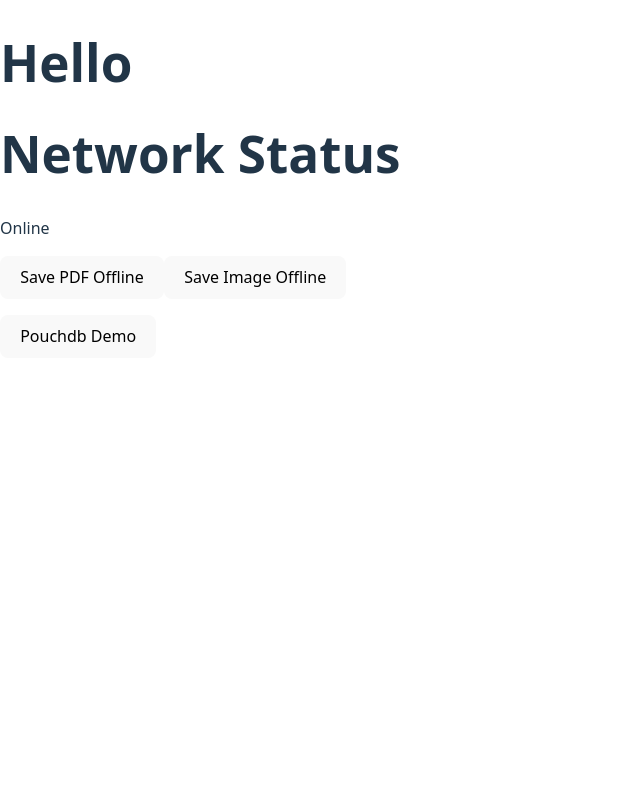
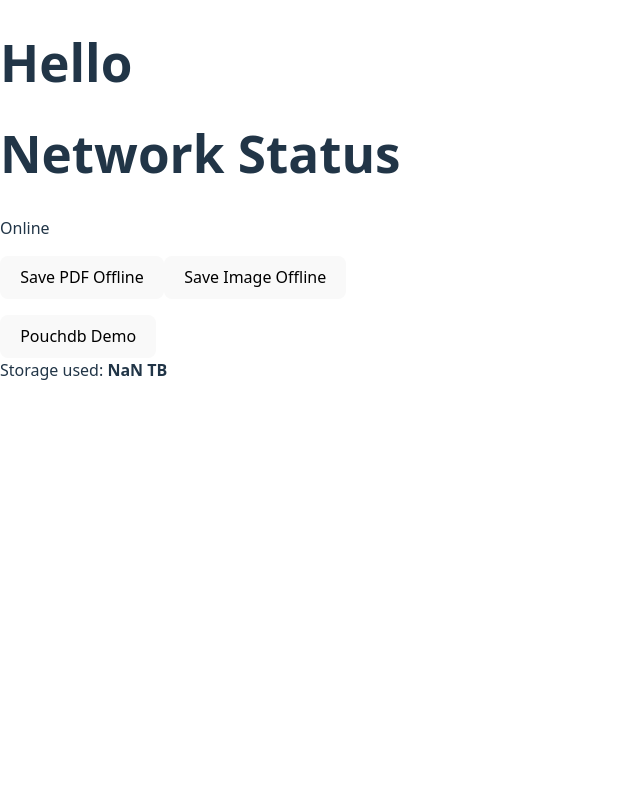
Before and after one commit to Prajapati-developer/offline-support-app-poc, a React (Vite) app: page / in a window 1280 px wide. Shown: the top 800 px of the page, without its empty margins (0-640 px from the left). Built offline with nearby package versions, Linux system fonts and the light colour scheme; what pouchdb-browser would draw is missing.

Commit message:
storage size added .

```diff
--- a/src/components/CameraCapture.tsx
+++ b/src/components/CameraCapture.tsx
@@ -7,6 +7,7 @@ const CameraCapture = () => {
     const canvasRef = useRef(null);
     const [imageUrl, setImageUrl] = useState(null);
     const [data, setData] = useState([]);
+    const[total,setTotal]=useState()
 
     const startCamera = async () => {
         const stream = await navigator.mediaDevices.getUserMedia({ video: true });
@@ -73,11 +74,19 @@ const CameraCapture = () => {
                 }
             }
         }
-
+        setTotal(totalSize)
         console.log('Total data size:', totalSize / 1024, 'KB');
         console.log('All offline data:', allDocs);
         setData(images); // now an array of {id, url, name}
     };
+    const formatBytes = (bytes) => {
+        if (bytes < 1024) return `${bytes} B`;
+        if (bytes < 1024 ** 2) return `${(bytes / 1024).toFixed(1)} KB`;
+        if (bytes < 1024 ** 3) return `${(bytes / 1024 ** 2).toFixed(2)} MB`;
+        if (bytes < 1024 ** 4) return `${(bytes / 1024 ** 3).toFixed(2)} GB`;
+        return `${(bytes / 1024 ** 4).toFixed(2)} TB`;
+      };
+
     const clearData = async()=>{
         try {
         //   const doc = await db.get('camera-data');
@@ -92,7 +101,7 @@ const CameraCapture = () => {
       }
     return (
         <div>
-
+            Storage used: <strong>{formatBytes(total)}</strong>
             <video ref={videoRef} autoPlay style={{ width: '100%' }} />
             <canvas ref={canvasRef} style={{ display: 'none' }} />
             <button onClick={startCamera}>Start Camera</button>
```
